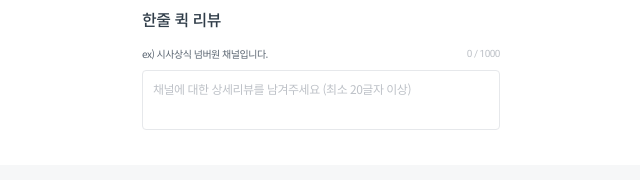
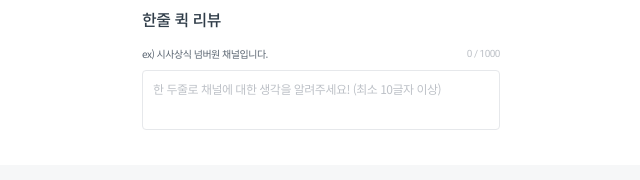
Before and after one commit to bsideproject/team3-client, a Next.js app: page /review/add in a window 1280 px wide. Shown: the part 554-734 px from the top of the page, without its empty margins (319-959 px from the left). Built offline with nearby package versions, Linux system fonts and the light colour scheme.

Commit message:
Fix 한줄 퀵리뷰 placeholder

```diff
--- a/src/components/domain/review/add/QuickReview.tsx
+++ b/src/components/domain/review/add/QuickReview.tsx
@@ -24,7 +24,7 @@ const QuickReview = ({ className, word, onChangeWord }: Props) => {
       </InputInfoWrapper>
       <StyledBoxedTextArea
         value={word}
-        placeholder="채널에 대한 상세리뷰를 남겨주세요 (최소 20글자 이상)"
+        placeholder="한 두줄로 채널에 대한 생각을 알려주세요! (최소 10글자 이상)"
         onChange={(e) => onChangeWord(e.target.value)}
       />
     </Section>
```
